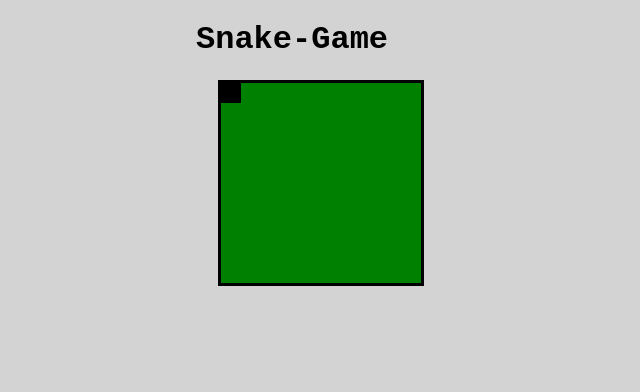
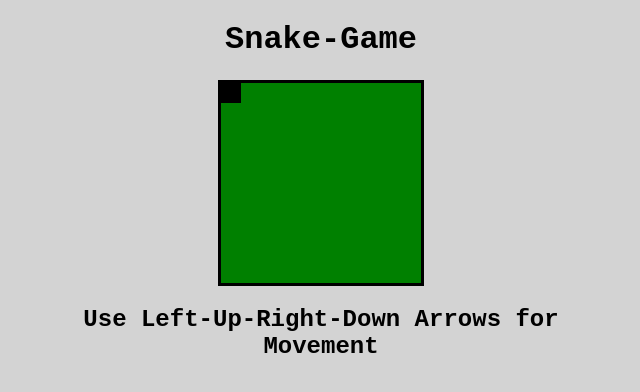
Before and after one commit to NewAcc2023/MyRepository, a plain HTML site: page index.html in a window 1280 px wide. Shown: the whole page, without its empty margins (319-959 px from the left). Drawn offline with Linux system fonts and the light colour scheme.

Commit message:
Added description about how to move in the game

```diff
--- a/index.html
+++ b/index.html
@@ -7,11 +7,14 @@
 </head>
 
 <body>
-  <div class="center" style=" width: 250px;">
+  <div class="center" style=" width: 250px;text-align: center;"">
     <h1 style="font-family: 'Courier New', Courier, monospace;">Snake-Game</h1>
   </div>
   <div class="map center">
     <div id="snake" class="snake"></div>
+  </div>
+  <div class="center" style=" max-width: 600px; text-align: center;">
+    <h2 style="font-family: 'Courier New', Courier, monospace;">Use Left-Up-Right-Down Arrows for Movement</h1>
   </div>
   <script>
     document.onkeydown = move;
```
